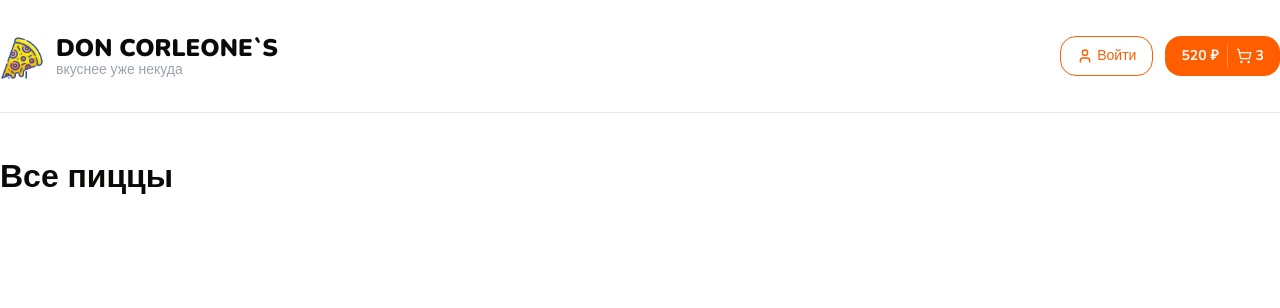
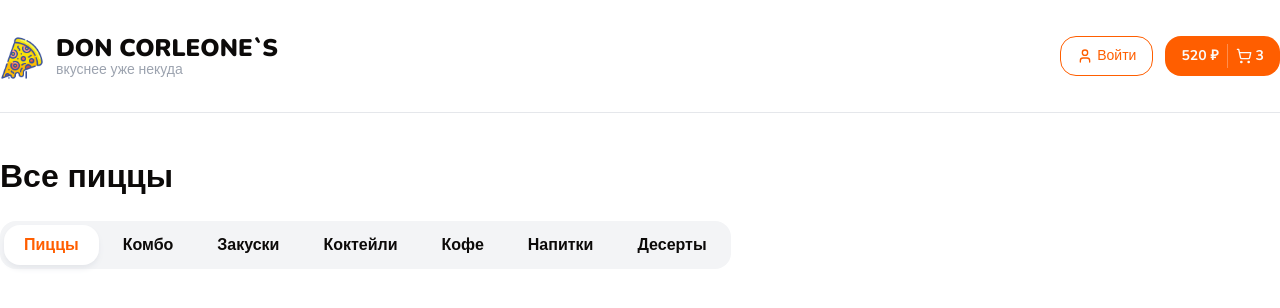
Before and after one commit to DmitryPanikarovsky/DonCorleone, a Next.js app: page / in a window 1280 px wide. Shown: the top 308 px of the page. Built offline with nearby package versions, Linux system fonts and the light colour scheme.

Commit message:
add categories

```diff
--- a/app/page.tsx
+++ b/app/page.tsx
@@ -1,10 +1,11 @@
-import { Container, Title } from "@/components/shared";
+import { Categories, Container, Title } from "@/components/shared";
 
 export default function Home() {
     return (
         <div>
             <Container className="mt-10">
                 <Title text="Все пиццы" size="lg" className="font-bold" />
+                <Categories className='mt-5'/>
             </Container>
         </div>
     );
--- /dev/null
+++ b/components/shared/categories.tsx
@@ -0,0 +1,32 @@
+"use client";
+
+import { cn } from "@/lib/utils";
+import { FC, useState } from "react";
+
+interface CategoriesProps {
+    className?: string;
+}
+
+const categories = ["Пиццы", "Комбо", "Закуски", "Коктейли", "Кофе", "Напитки", "Десерты"];
+
+export const Categories: FC<CategoriesProps> = ({ className }) => {
+
+    const [category, setCategory] = useState<number>(0);
+
+    return (
+        <div className={cn("inline-flex gap-1 bg-gray-100 p-1 rounded-2xl", className)}>
+            {categories.map((cat, index) => (
+                <li
+                    className={cn(
+                        "flex items-center font-bold h-10 rounded-2xl px-5 cursor-pointer",
+                        category === index && "bg-white shadow-md shadow-gray-200 text-primary"
+                    )}
+                    key={index}
+                    onClick={() => setCategory(index)}
+                >
+                    {cat}
+                </li>
+            ))}
+        </div>
+    );
+};
--- a/components/shared/index.ts
+++ b/components/shared/index.ts
@@ -1,3 +1,4 @@
+export { Categories } from "./categories";
 export { Container } from "./container";
-export { Title } from './title';
 export { Header } from "./header";
+export { Title } from "./title";
```
